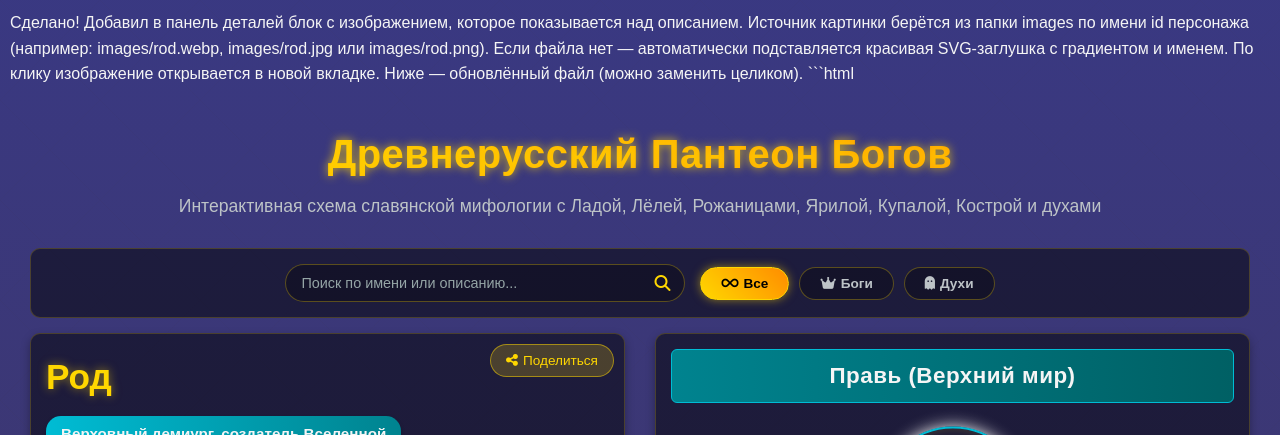
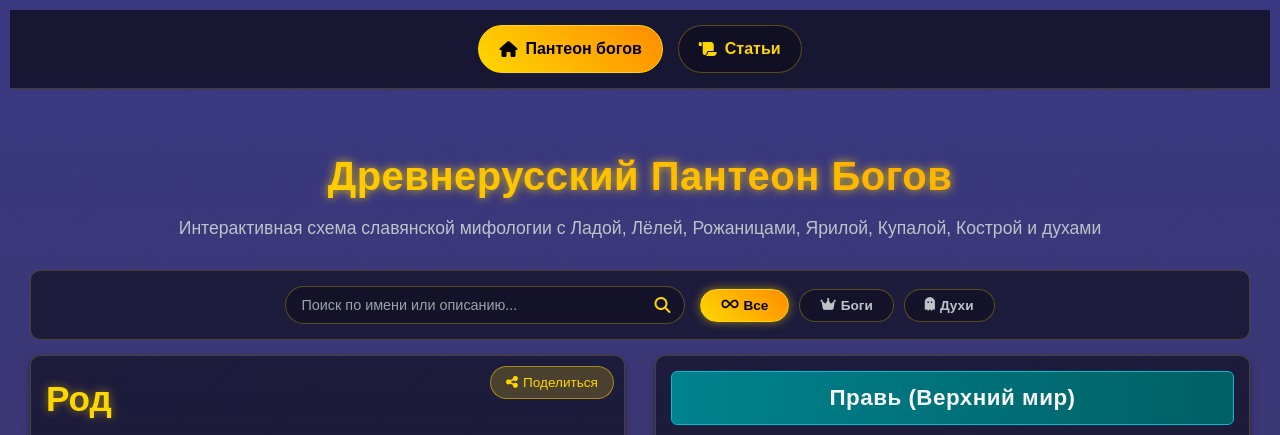
Before and after one commit to ryabkovevgeny/russgods, a plain HTML site: page index.html in a window 1280 px wide. Shown: the top 435 px of the page. Drawn offline with Linux system fonts and the light colour scheme.

Commit message:
Add files via upload

````diff
--- a/index.html
+++ b/index.html
@@ -1,8 +1,3 @@
-Сделано! Добавил в панель деталей блок с изображением, которое показывается над описанием. Источник картинки берётся из папки images по имени id персонажа (например: images/rod.webp, images/rod.jpg или images/rod.png). Если файла нет — автоматически подставляется красивая SVG-заглушка с градиентом и именем. По клику изображение открывается в новой вкладке.
-
-Ниже — обновлённый файл (можно заменить целиком).
-
-```html
 <!DOCTYPE html>
 <html lang="ru">
 <head>
@@ -219,6 +214,49 @@
     </style>
 </head>
 <body>
+<!-- Навигация между страницами -->
+<nav class="main-nav" style="
+    background: rgba(0, 0, 0, 0.6);
+    padding: 15px;
+    margin-bottom: 20px;
+    display: flex;
+    justify-content: center;
+    gap: 15px;
+    border-bottom: 1px solid rgba(255, 215, 0, 0.2);
+">
+    <a href="index.html" class="nav-link" style="
+        padding: 10px 20px;
+        background: linear-gradient(45deg, #ffd700, #ff8c00);
+        border: 1px solid #ffd700;
+        border-radius: 25px;
+        color: #000;
+        text-decoration: none;
+        font-weight: 600;
+        display: flex;
+        align-items: center;
+        gap: 8px;
+        transition: all 0.3s;
+    ">
+        <i class="fas fa-home"></i>
+        <span>Пантеон богов</span>
+    </a>
+    <a href="articles.html" class="nav-link" style="
+        padding: 10px 20px;
+        background: rgba(0, 0, 0, 0.3);
+        border: 1px solid rgba(255, 215, 0, 0.3);
+        border-radius: 25px;
+        color: #ffd700;
+        text-decoration: none;
+        font-weight: 600;
+        display: flex;
+        align-items: center;
+        gap: 8px;
+        transition: all 0.3s;
+    " onmouseover="this.style.background='rgba(255, 215, 0, 0.2)'" onmouseout="this.style.background='rgba(0, 0, 0, 0.3)'">
+        <i class="fas fa-scroll"></i>
+        <span>Статьи</span>
+    </a>
+</nav>
     <div class="slavic-pantheon-container">
         <header class="slavic-header">
             <h1 class="slavic-title">Древнерусский Пантеон Богов</h1>
````
